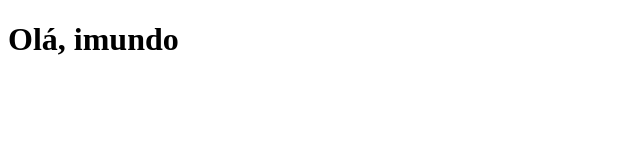
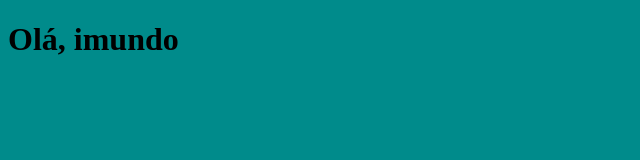
Before and after one commit to JoaoDoHS/teste, a plain HTML site: page index.html in a window 1280 px wide. Shown: the whole page, without its empty margins (0-640 px from the left). Drawn offline with Linux system fonts and the light colour scheme.

Commit message:
ramificação do main com o CSS

```diff
--- a/index.html
+++ b/index.html
@@ -3,6 +3,7 @@
 <head>
     <meta charset="UTF-8">
     <meta name="viewport" content="width=device-width, initial-scale=1.0">
+    <link rel="stylesheet" href="style.css">
     <title>Index</title>
 </head>
 <body>
--- /dev/null
+++ b/style.css
@@ -0,0 +1,3 @@
+body {
+    background-color: darkcyan;
+}
```
